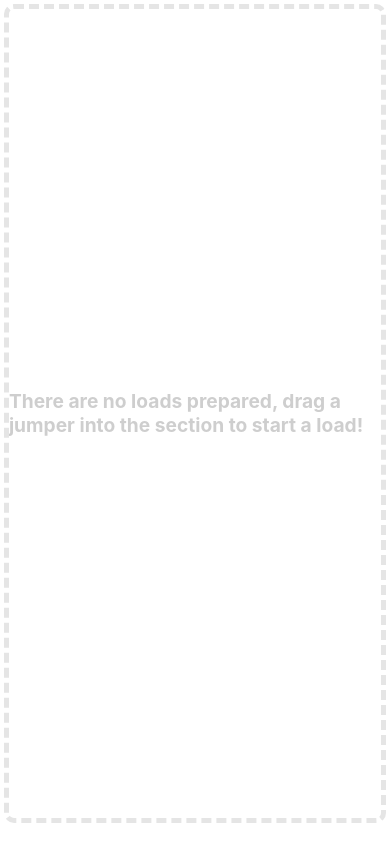
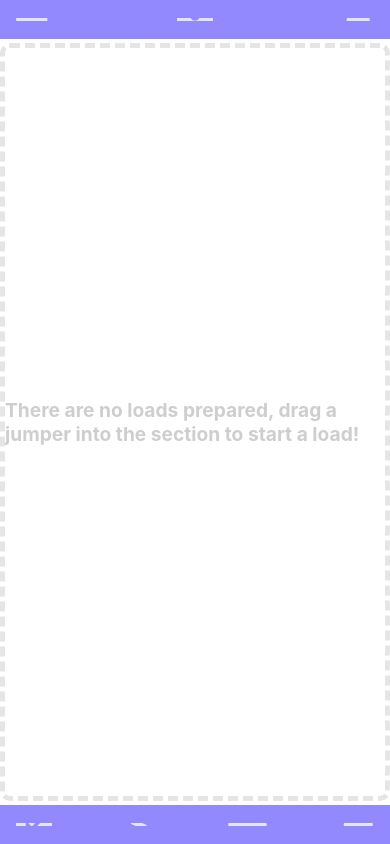
Before and after one commit to griffindavis/load-manager, a React (Create React App) app: page / in a window 390 px wide. Built offline with nearby package versions, Linux system fonts and the light colour scheme.

Commit message:
Begin adding mobile support - breaking the rest

```diff
--- a/src/App.tsx
+++ b/src/App.tsx
@@ -1,17 +1,21 @@
 import './styles.css';
 import JumperList from './JumperList';
 import LoadContainer from './LoadContainer';
-import {Helmet} from 'react-helmet';
+import { Helmet } from 'react-helmet';
+import HeaderNavBar from './HeaderNavBar';
+import FooterNavBar from './FooterNavBar';
 
 function App() {
 	return (
 		<div className="App">
 			<Helmet>
-      <script src="https://kit.fontawesome.com/4ae8208dc5.js" ></script>
+				<script src="https://kit.fontawesome.com/4ae8208dc5.js"></script>
 			</Helmet>
 			<header className="App-header"></header>
+			<HeaderNavBar />
 			<LoadContainer />
 			<JumperList />
+			<FooterNavBar />
 		</div>
 	);
 }
--- /dev/null
+++ b/src/FooterNavBar.tsx
@@ -0,0 +1,12 @@
+function FooterNavBar() {
+	return (
+		<nav className="footer navigation">
+			<span className="checkIn fas faImage fa-check-circle fa-xs"></span>
+			<span className="myTransactions fas faImage fa-dollar-sign fa-xs"></span>
+			<span className="myLoads fas faImage fa-plane fa-xs"></span>
+			<span className="addLoad fas faImage fa-plus fa-xs"></span>
+		</nav>
+	);
+}
+
+export default FooterNavBar;
--- /dev/null
+++ b/src/HeaderNavBar.tsx
@@ -0,0 +1,11 @@
+function HeaderNavBar() {
+	return (
+		<nav className="header navigation">
+			<span className="checkIn fas faImage fa-bars fa-xs"></span>
+			<span className="myTransactions fas faImage fa-user-circle fa-xs"></span>
+			<span className="myLoads fas faImage fa-bell fa-xs"></span>
+		</nav>
+	);
+}
+
+export default HeaderNavBar;
--- a/src/Load.tsx
+++ b/src/Load.tsx
@@ -99,7 +99,12 @@ function Load(
 		>
 			<div className="loadHeader">
 				<div className="loadId">{props.number?.toString()}</div>
-				<div className="deleteLoad" onClick={handleLoadDelete}>
+				<div
+					className="deleteLoad"
+					/* TODO: filter out users that shouldnt' be able to delete the load*/ onClick={
+						handleLoadDelete
+					}
+				>
 					X
 				</div>
 			</div>
@@ -110,6 +115,7 @@ function Load(
 						? ''
 						: jumperList.map((jumper) => {
 								// TODO: create a new component
+								//TODO: filter who which jumpers can be canceled
 								return (
 									<span className="jumper card" key={jumper.id}>
 										<div className="hide">{jumper.id}</div>
@@ -120,6 +126,7 @@ function Load(
 									</span>
 								);
 						  })}
+					<li className="addMe jumper card">Add Me</li>
 				</ul>
 			</div>
 		</div>
--- a/src/styles.css
+++ b/src/styles.css
@@ -19,6 +19,40 @@ body {
   -moz-osx-font-smoothing: grayscale;
 }
 
+.App {
+  display: -webkit-box;
+  display: -ms-flexbox;
+  display: flex;
+  -webkit-box-orient: vertical;
+  -webkit-box-direction: normal;
+      -ms-flex-direction: column;
+          flex-direction: column;
+  -webkit-box-pack: center;
+      -ms-flex-pack: center;
+          justify-content: center;
+  -webkit-box-align: center;
+      -ms-flex-align: center;
+          align-items: center;
+}
+
+.navigation {
+  background: var(--color-selected);
+  width: 100%;
+  height: 5vh;
+  padding-left: 1rem;
+  padding-right: 1rem;
+  display: -webkit-box;
+  display: -ms-flexbox;
+  display: flex;
+  -webkit-box-pack: justify;
+      -ms-flex-pack: justify;
+          justify-content: space-between;
+  -webkit-box-align: center;
+      -ms-flex-align: center;
+          align-items: center;
+  font-size: 3rem;
+}
+
 .card {
   border: 1px solid var(--card-border);
   border-radius: 10px;
@@ -33,12 +67,9 @@ body {
 
 .loadContainer {
   width: 100vw;
-  height: 100vh;
+  height: 90vh;
   display: -ms-grid;
   display: grid;
-  -ms-grid-columns: (1fr)[4];
-      grid-template-columns: repeat(4, 1fr);
-  grid-auto-flow: row;
   grid-auto-rows: 50%;
   overflow-y: scroll;
 }
@@ -79,6 +110,18 @@ body {
           filter: drop-shadow(0px 4px 4px rgba(0, 0, 0, 0.25));
 }
 
+.load .deleteLoad {
+  margin-top: 0.5rem;
+  padding-right: 5%;
+  font-weight: bold;
+  font-size: 1.5rem;
+  color: var(--card-border);
+}
+
+.load .deleteLoad:hover {
+  cursor: pointer;
+}
+
 .load .jumperList {
   margin: 5%;
 }
@@ -91,18 +134,6 @@ body {
   -webkit-box-pack: justify;
       -ms-flex-pack: justify;
           justify-content: space-between;
-}
-
-.load .deleteLoad {
-  margin-top: 0.5rem;
-  padding-right: 5%;
-  font-weight: bold;
-  font-size: 1.5rem;
-  color: var(--card-border);
-}
-
-.load .deleteLoad:hover {
-  cursor: pointer;
 }
 
 .load ul {
@@ -119,6 +150,22 @@ body {
   -webkit-box-align: center;
       -ms-flex-align: center;
           align-items: center;
+}
+
+.load ul .addMe {
+  -webkit-box-align: center;
+      -ms-flex-align: center;
+          align-items: center;
+  -webkit-box-pack: center;
+      -ms-flex-pack: center;
+          justify-content: center;
+  color: #cecece;
+  font-weight: bold;
+  font-size: 1rem;
+  border-radius: 1rem;
+  border: 3px dashed var(--card-border);
+  -webkit-filter: none;
+          filter: none;
 }
 
 .load .jumper {
@@ -513,13 +560,6 @@ body {
   }
 }
 
-@media screen and (max-width: 650px) {
-  .loadContainer {
-    -ms-grid-columns: (1fr)[3];
-        grid-template-columns: repeat(3, 1fr);
-  }
-}
-
 .hide {
   display: none;
 }
--- a/src/styles.scss
+++ b/src/styles.scss
@@ -22,22 +22,44 @@ body {
 	-moz-osx-font-smoothing: grayscale;
 }
 
+.App {
+	display: flex;
+	flex-direction: column;
+	justify-content: center;
+	align-items: center;
+}
+
+.navigation {
+	background: var(--color-selected);
+	width: 100%;
+	height: 5vh;
+
+	padding-left: 1rem;
+	padding-right: 1rem;
+	display: flex;
+	justify-content: space-between;
+	align-items: center;
+
+	font-size: 3rem;
+}
+
 .card {
 	border: 1px solid var(--card-border);
 	border-radius: 10px;
 	background-color: var(--card-background);
 	filter: drop-shadow(0px 4px 4px rgba(0, 0, 0, 0.25));
 }
+
 .jumperListSection {
+	// start off with the small layout and don't display this
 	display: none;
 }
+
 .loadContainer {
-	width: 100vw;
-	height: 100vh;
+	width: 100vw; //TODO: add spacing for nav header and footer
+	height: 90vh;
 
 	display: grid;
-	grid-template-columns: repeat(4, 1fr);
-	grid-auto-flow: row;
 	grid-auto-rows: 50%;
 
 	overflow-y: scroll;
@@ -48,6 +70,7 @@ body {
 	align-self: center;
 	justify-self: center;
 
+	// this should all be the same across platforms
 	.loadId {
 		height: 4rem;
 		width: 4rem;
@@ -70,17 +93,6 @@ body {
 		filter: drop-shadow(0px 4px 4px rgba(0, 0, 0, 0.25));
 	}
 
-	.jumperList {
-		margin: 5%;
-	}
-
-	.loadHeader {
-		display: flex;
-		padding-bottom: 5%;
-
-		justify-content: space-between;
-	}
-
 	.deleteLoad {
 		margin-top: 0.5rem;
 		padding-right: 5%;
@@ -94,6 +106,20 @@ body {
 		cursor: pointer;
 	}
 
+	//TODO: Add the add jumper button
+
+	.jumperList {
+		// adds some spacing in the card
+		margin: 5%;
+	}
+
+	.loadHeader {
+		display: flex;
+		padding-bottom: 5%; // makes sure the shadow isn't cut off
+
+		justify-content: space-between; // keeps the buttons in the header on either side of the card
+	}
+
 	ul {
 		// list of jumpers
 		height: 75%;
@@ -104,6 +130,18 @@ body {
 
 		margin-top: 0.5rem;
 		align-items: center;
+
+		.addMe {
+			align-items: center;
+			justify-content: center;
+
+			color: #cecece;
+			font-weight: bold;
+			font-size: 1rem;
+			border-radius: 1rem;
+			border: 3px dashed var(--card-border);
+			filter: none;
+		}
 	}
 
 	.jumper {
@@ -280,6 +318,7 @@ body {
 	width: 20vw; // TODO: this likely should be done better
 	text-align: center;
 }
+
 @media screen {
 	@media (min-width: 800px) {
 		// less than 800px
@@ -407,7 +446,7 @@ body {
 	@media (max-width: 650px) {
 		// less than 650px
 		.loadContainer {
-			grid-template-columns: repeat(3, 1fr);
+			//grid-template-columns: repeat(3, 1fr);
 		}
 	}
 }
```
Also changed, not shown: 1 other file (tests, documents, lock files or other folders). Lines whose indentation alone changed are shown as unchanged.
